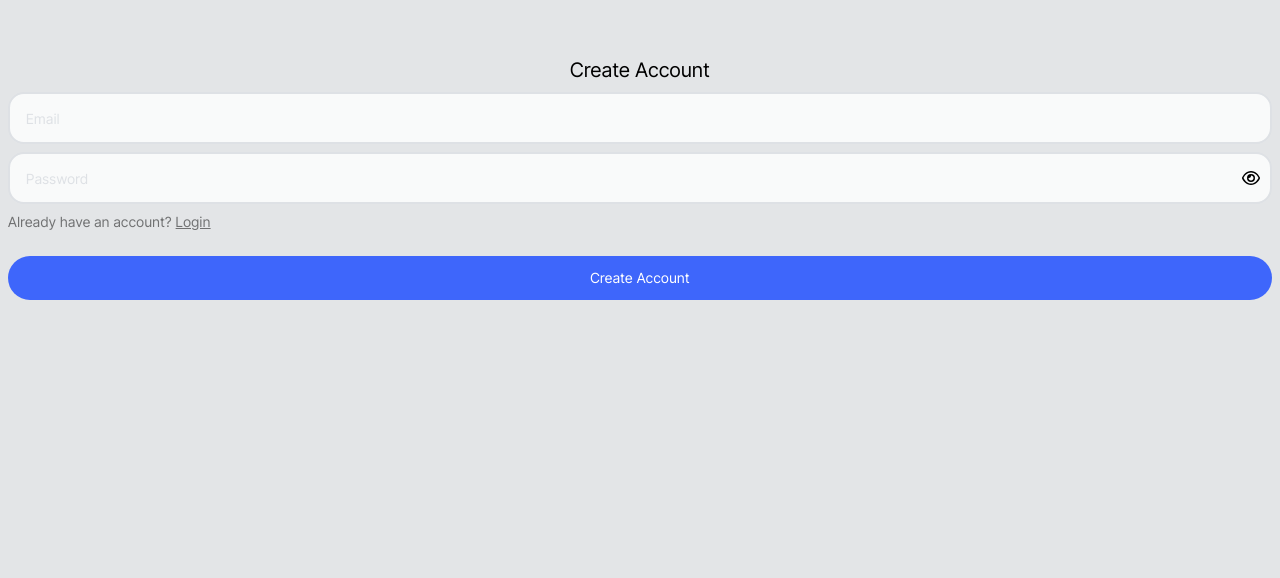
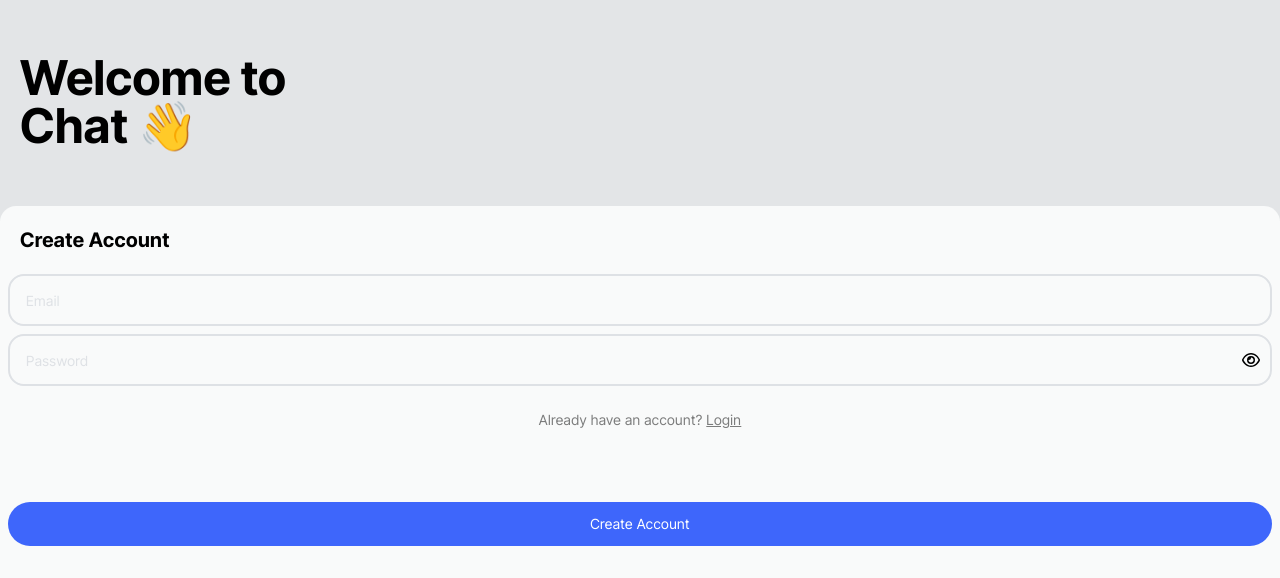
Before and after one commit to PandolfoM/chat-app, a React (Vite) app: page /signup in a window 1280 px wide. Shown: the part 222-800 px from the top of the page. Built offline with nearby package versions, Linux system fonts and the light colour scheme; no server answers.

Commit message:
restyle login and register pages

```diff
--- a/src/pages/Login.tsx
+++ b/src/pages/Login.tsx
@@ -55,10 +55,20 @@ function Login() {
   };
 
   return (
+    <div className="flex flex-col h-full gap-14">
+      <div className="h-full flex flex-col justify-end px-5">
+        <h1 className="text-5xl font-bold">
+          Welcome to
+          <br /> Chat 👋
+        </h1>
+      </div>
+      <div className="bg-backgroundSecondary rounded-t-2xl h-full">
         <form
-      className="flex flex-col gap-2 w-full h-full justify-center p-2"
+          className="flex flex-col gap-2 w-full h-full p-2"
           onSubmit={handleSubmit(handleLogin)}>
-      <h1 className="text-center text-xl">Login</h1>
+          <h2 className="text-xl font-bold py-3 pl-3">
+            Enter your login information
+          </h2>
           <div>
             <Input placeholder="Email" {...register("email")} />
             <p className="text-sm text-error">{errors.email?.message}</p>
@@ -73,7 +83,7 @@ function Login() {
             <p className="text-sm text-error">{errors.password?.message}</p>
           </div>
 
-      <p className="opacity-50 text-sm">
+          <p className="opacity-50 text-sm pt-4 pb-12 text-center">
             Don't have an account?{" "}
             <a className="p-0 underline" href="/signup">
               Create an account
@@ -84,6 +94,8 @@ function Login() {
             Login
           </Button>
         </form>
+      </div>
+    </div>
   );
 }
 
--- a/src/pages/Signup.tsx
+++ b/src/pages/Signup.tsx
@@ -59,10 +59,18 @@ function Signup() {
   };
 
   return (
+    <div className="flex flex-col h-full gap-14">
+      <div className="h-full flex flex-col justify-end px-5">
+        <h1 className="text-5xl font-bold">
+          Welcome to
+          <br /> Chat 👋
+        </h1>
+      </div>
+      <div className="bg-backgroundSecondary rounded-t-2xl h-full">
         <form
-      className="flex flex-col gap-2 w-full h-full justify-center p-2"
+          className="flex flex-col gap-2 w-full h-full p-2"
           onSubmit={handleSubmit(handleSignup)}>
-      <h1 className="text-center text-xl">Create Account</h1>
+          <h2 className="text-xl font-bold py-3 pl-3">Create Account</h2>
           <div>
             <Input placeholder="Email" {...register("email")} />
             <p className="text-sm text-error">{errors.email?.message}</p>
@@ -77,7 +85,7 @@ function Signup() {
             <p className="text-sm text-error">{errors.password?.message}</p>
           </div>
 
-      <p className="opacity-50 text-sm">
+          <p className="opacity-50 text-sm pt-4 pb-12 text-center">
             Already have an account?{" "}
             <a className="p-0 underline" href="/login">
               Login
@@ -88,6 +96,8 @@ function Signup() {
             Create Account
           </Button>
         </form>
+      </div>
+    </div>
   );
 }
 
```
Lines whose indentation alone changed are shown as unchanged.
